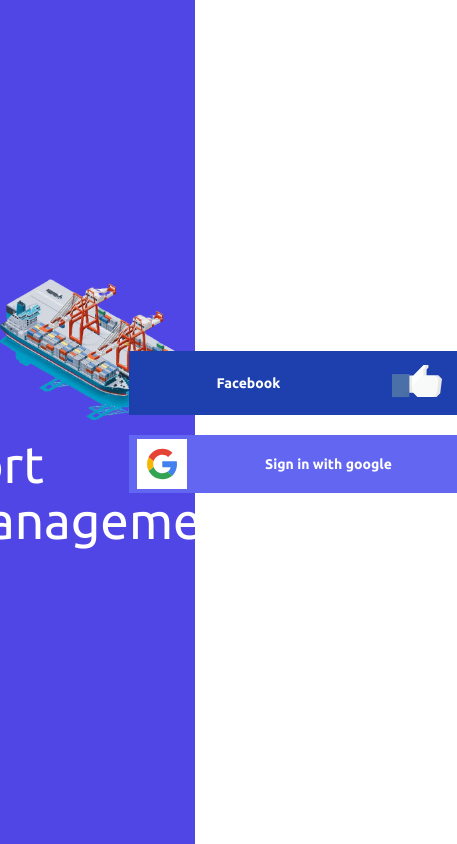
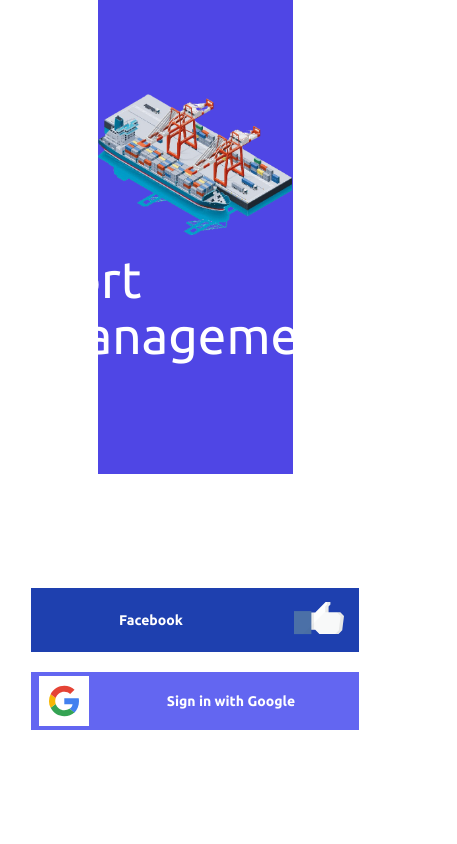
Before and after one commit to DevMe001/rfid-port-management, a React (Vite) app: page / in a window 390 px wide. Shown: the whole page, 457 px wide, since content can reach past the window. Built offline with nearby package versions, Linux system fonts and the light colour scheme.

Commit message:
change gogle sign span text

```diff
--- a/index.html
+++ b/index.html
@@ -2,9 +2,9 @@
 <html lang="en">
   <head>
     <meta charset="UTF-8" />
-    <link rel="icon" type="image/svg+xml" href="/vite.svg" />
+    <link rel="icon" type="image/svg+xml" href="src/assets/login/port.png" />
     <meta name="viewport" content="width=device-width, initial-scale=1.0" />
-    <title>react-template</title>
+    <title>port_management</title>
   </head>
   <body>
     <div id="root"></div>
--- a/src/common/widget/google.icon.tsx
+++ b/src/common/widget/google.icon.tsx
@@ -50,7 +50,7 @@ const GoogleSignIn = (props: JSX.IntrinsicAttributes & React.SVGProps<SVGSVGElem
     <div className="bg-indigo-500 w-[15rem] h-[3rem] ">
       <div className="flex justify-center items-center h-full text-white font-semibold text-sm md:text-2xl">
       <span>
-    Sign in with google
+    Sign in with Google
     </span>
       </div>
     </div>
--- a/src/modules/onboarding-flow/login.module.tsx
+++ b/src/modules/onboarding-flow/login.module.tsx
@@ -60,7 +60,7 @@ function Login() {
 
   return (
 		<>
-		<div className='grid grid-cols-2  w-full h-screen place-items-center'>
+		<div className='grid grid-cols-1 md:grid-cols-2  w-full h-screen place-items-center'>
 		<div className='bg-indigo-600 h-full text-white w-[50vw]'>
 			<div className='flex flex-col justify-center items-center h-full'>
 				<img src={PortPng} alt="port-png"/>
```
